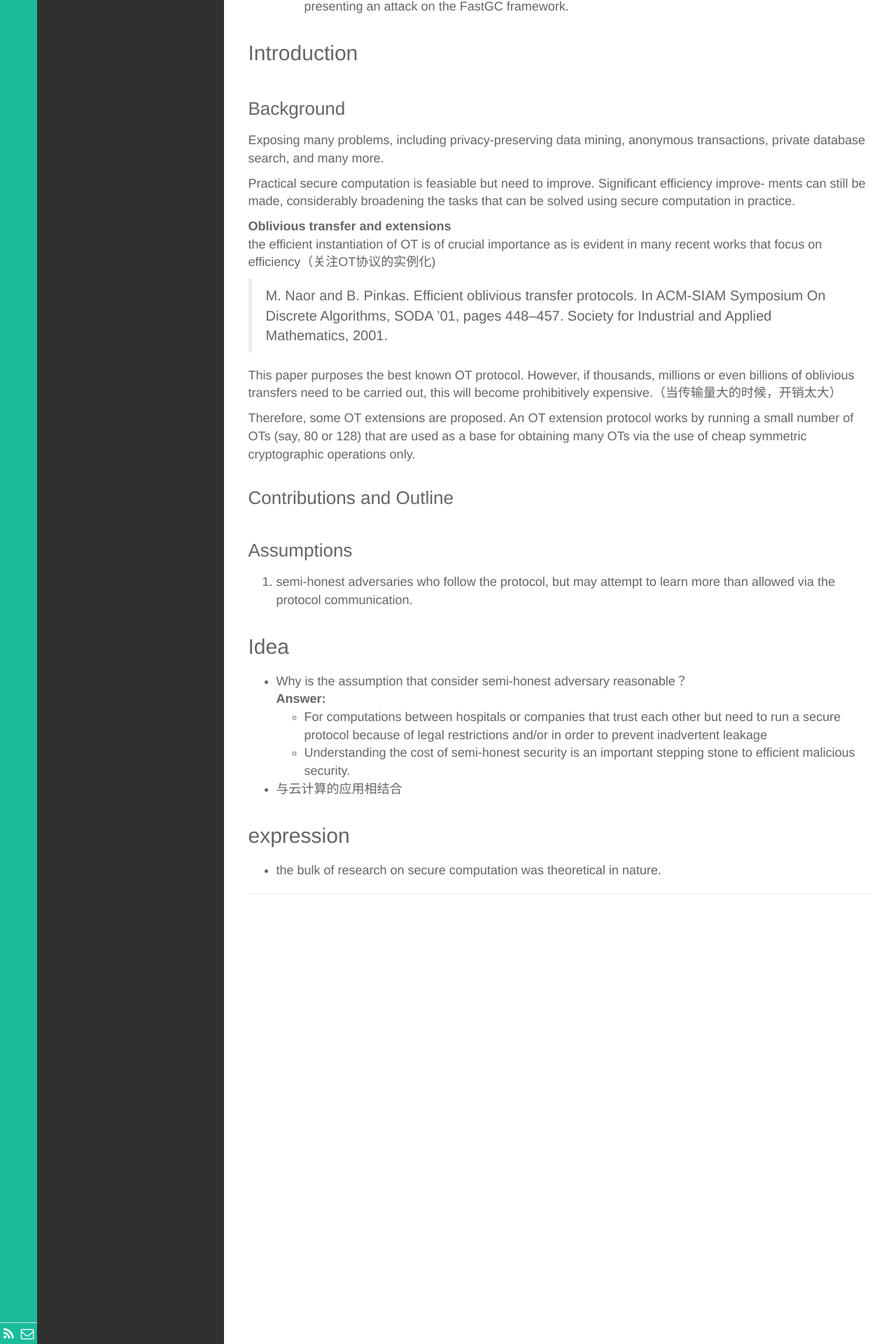
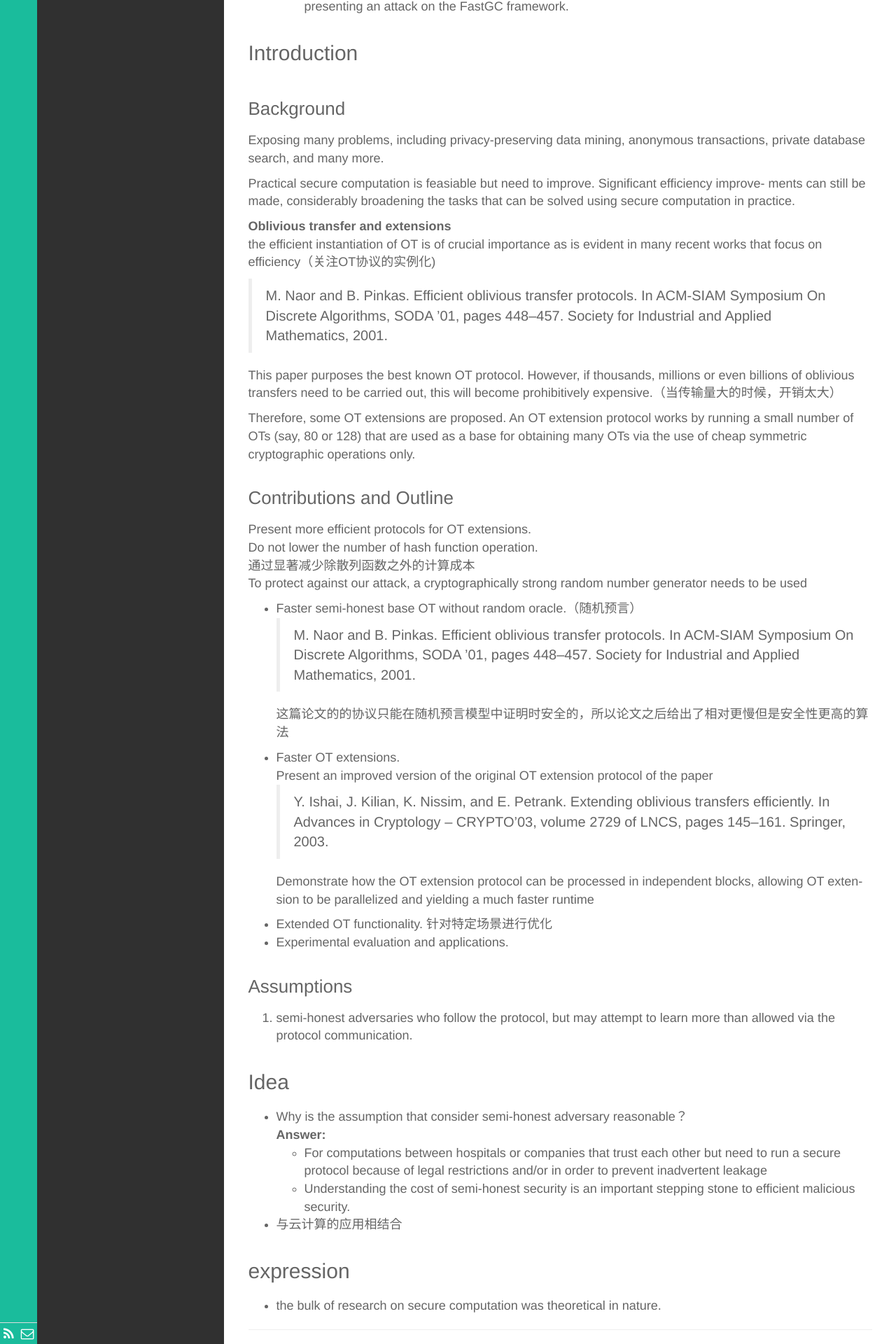
Before and after one commit to liyibing28/liyibing28.github.io, a Jekyll site: the page built from _posts/科研/2019-05-06-More-Efficient-Oblivious-Transfer-and-Extensions-for-Faster-Secure-Computation.md, in a window 1280 px wide. Shown: the part 649-2569 px from the top of the page at 70% size. Built offline with Jekyll 4.4.1, drawn with Linux system fonts in a browser that asks for light colours.

Commit message:
论文更新

```diff
--- a/_posts/科研/2019-05-06-More-Efficient-Oblivious-Transfer-and-Extensions-for-Faster-Secure-Computation.md
+++ b/_posts/科研/2019-05-06-More-Efficient-Oblivious-Transfer-and-Extensions-for-Faster-Secure-Computation.md
@@ -40,6 +40,23 @@ Therefore, some OT extensions are proposed. An OT extension protocol works by ru
 
 ### Contributions and Outline
 
+Present more efficient protocols for OT extensions.
+Do not lower the number of hash function operation.
+通过显著减少除散列函数之外的计算成本
+To protect against our attack, a cryptographically strong random number generator needs to be used
+
++ Faster semi-honest base OT without random oracle.（随机预言）
+  > M. Naor and B. Pinkas. Efficient oblivious transfer protocols. In ACM-SIAM Symposium On Discrete Algorithms, SODA ’01, pages 448–457. Society for Industrial and Applied Mathematics, 2001.
+
+  这篇论文的的协议只能在随机预言模型中证明时安全的，所以论文之后给出了相对更慢但是安全性更高的算法
++ Faster OT extensions.
+  Present an improved version of the original OT extension protocol of the paper
+  > Y. Ishai, J. Kilian, K. Nissim, and E. Petrank. Extending oblivious transfers efficiently. In Advances in Cryptology – CRYPTO’03, volume 2729 of LNCS, pages 145–161. Springer, 2003.
+
+  Demonstrate how the OT extension protocol can be processed in independent blocks, allowing OT exten- sion to be parallelized and yielding a much faster runtime
++ Extended OT functionality. 针对特定场景进行优化
++ Experimental evaluation and applications.
+
 ### Assumptions
 
 1. semi-honest adversaries who follow the protocol, but may attempt to learn more than allowed via the protocol communication.
```
Also changed, not shown: 1 other file.
